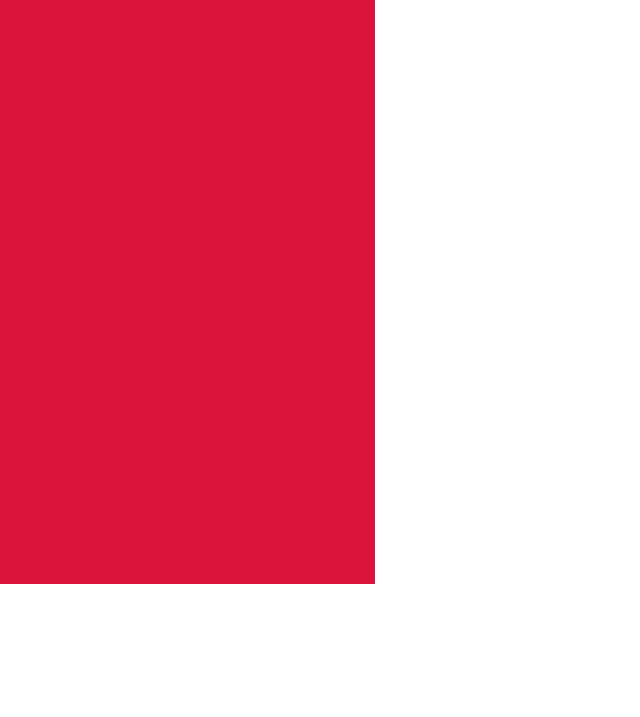
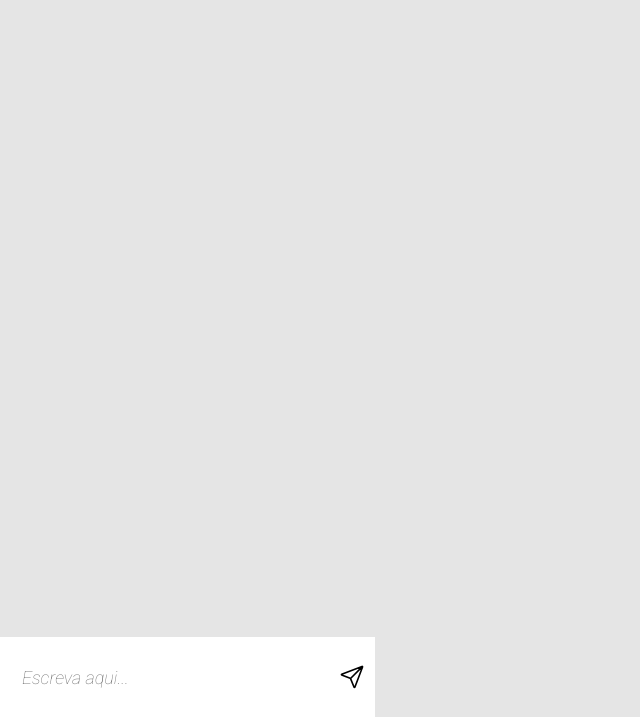
Before and after one commit to gabrielcarballo/projeto5-batepapouol, a plain HTML site: page index.html in a window 1280 px wide. Shown: the part 83-800 px from the top of the page, without its empty margins (0-640 px from the left). Drawn offline with nearby package versions, Linux system fonts and the light colour scheme.

Commit message:
Layout finished

```diff
--- a/index.html
+++ b/index.html
@@ -1,5 +1,6 @@
 <!DOCTYPE html>
 <html lang="pt-br">
+
 <head>
     <meta charset="UTF-8">
     <meta http-equiv="X-UA-Compatible" content="IE=edge">
@@ -8,10 +9,18 @@
     <link rel="stylesheet" href="style.css">
     <title>Chat UOL</title>
 </head>
+
 <body>
     <div class="entire-content">
         <div class="navbar">
-            <img src="./images/logo 1.png"><ion-icon name="people"></ion-icon>
+            <img src="./images/logo 1.png">
+            <ion-icon name="people"></ion-icon>
+        </div>
+        <div class="message-container">
+            <div class="msg-bar">
+                <input type="text" class="message" placeholder="Escreva aqui...">
+            </div>
+            <ion-icon name="paper-plane-outline"></ion-icon>
         </div>
     </div>
 
@@ -20,4 +29,5 @@
     <script nomodule src="https://unpkg.com/ionicons@5.5.2/dist/ionicons/ionicons.js"></script>
     <script src="script.js"></script>
 </body>
+
 </html>
--- a/style.css
+++ b/style.css
@@ -1,18 +1,17 @@
-
-
+@import url('https://fonts.googleapis.com/css2?family=Roboto:ital,wght@1,100&display=swap');
 
 body{
-    height: 667px;
-    width: 375px;
+    background-color: #E5E5E5;
+    font-family: 'Roboto', sans-serif;
+}
 
-
-}
 
 .entire-content{
     background-color: #E5E5E5;
     height: 667px;
     width: 375px;
-    background-color: crimson;
+    position: absolute;
+
 }
 
 .navbar{
@@ -21,6 +20,9 @@ body{
     align-items: center;
     background-color: #FFFFFF;
     height: 80px;
+    width: 375px;
+    position: fixed;
+
 }
 
 .navbar img{
@@ -34,3 +36,37 @@ body{
     width: 43px;
     margin-right: 10px;
 }
+
+.message-container{
+    bottom: 0;
+    display: flex;
+    justify-content: space-between;
+    align-items: center;
+    background-color: #FFFFFF;
+    height: 80px;
+    width: 375px;
+    position: fixed;
+
+
+}
+
+.message-container ion-icon{
+    height: 26px;
+    width: 26px;
+    margin-right: 10px;
+}
+
+
+
+.message    {
+    width: 280px;
+    margin-left: 20px;
+    font-family: 'Roboto', sans-serif;
+    font-style: italic;
+    font-weight: 400;
+    font-size: 18px;
+    line-height: 21px;
+    border: 0;
+    color: #000000;
+
+}
```
